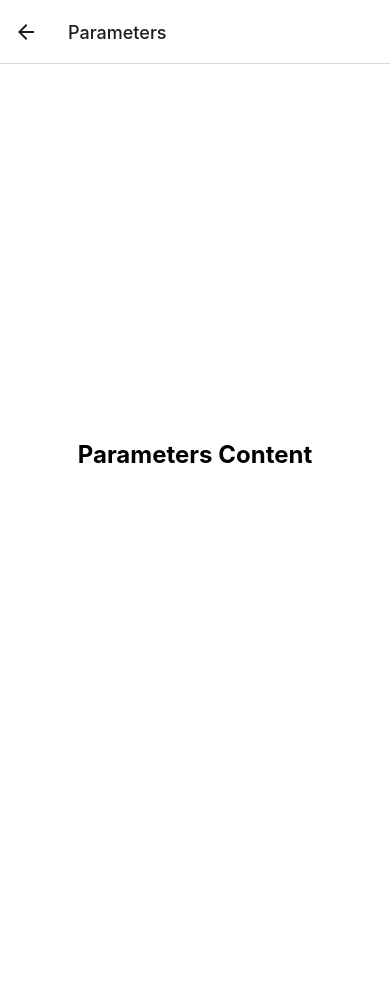
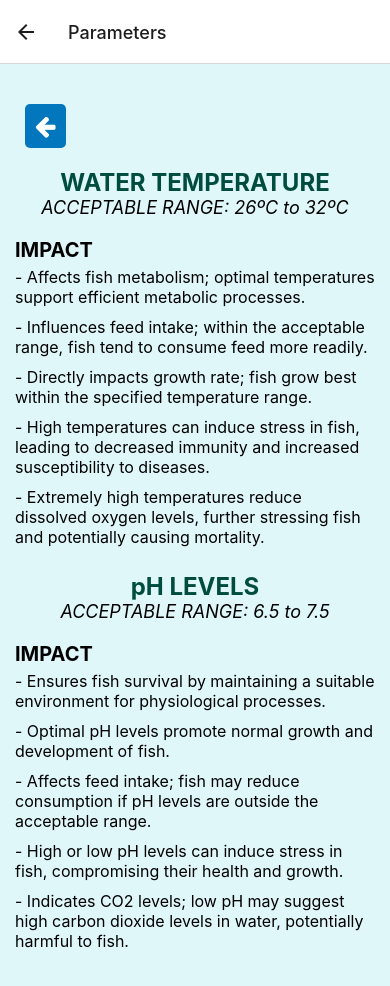
Before and after one commit to airaamarie/Capstone, a React Native app: screen /Parameters in a window 390 px wide. Shown: the top 986 px of the page. Before the commit the page ends 844 px from the top, so only its background shows below. Built offline with nearby package versions, Linux system fonts and the light colour scheme.

Commit message:
update parameters

```diff
--- a/comp/Login/login.js
+++ b/comp/Login/login.js
@@ -9,53 +9,70 @@ export default class SignIn extends Component {
     this.state = {
       u_name: '',
       u_pass: '',
+      check_textInputChange: false,
       secureTextEntry: true,
-      u_nameError: false,
-      u_passError: false,
+      u_nameError: false, // State for tracking username field error
+      u_passError: false, // State for tracking password field error
     };
   }
 
   InsertRecord = () => {
-    const { u_name, u_pass } = this.state;
+    var userName = this.state.u_name;
+    var userPass = this.state.u_pass;
 
-    // Check if required fields are empty
-    if (u_name.length === 0 || u_pass.length === 0) {
+    if (userName.length === 0 || userPass.length === 0) {
+      // Update error states to display error messages
       this.setState({
-        u_nameError: u_name.length === 0,
-        u_passError: u_pass.length === 0,
-      });
+        u_nameError: userName.length === 0,
+        u_passError: userPass.length === 0,
+      });n
       alert("Required Field Is Missing!!!");
     } else {
-      const APIURL = "http://192.168.1.8/CAPSTONE/api/login.php";
-      const headers = {
+      var APIURL = "http://192.168.100.21/CAPSTONE/api/login.php";
+
+      var headers = {
         'Accept': 'application/json',
         'Content-Type': 'application/json'
       };
-      const Data = { u_name, u_pass };
+
+      var Data = {
+        u_name: this.state.u_name,
+        u_pass: this.state.u_pass
+      };
+
+      console.log("Sending request to:", APIURL);
+      console.log("Request data:", Data);
 
       fetch(APIURL, {
         method: 'POST',
         headers: headers,
         body: JSON.stringify(Data)
       })
-      .then(response => {
-        if (!response.ok) throw new Error('Network response was not ok');
+      .then((response) => {
+        if (!response.ok) {
+          throw new Error('Network response was not ok');
+        }
         return response.json();
       })
-      .then(responseJson => {
+      .then((responseJson) => {
+        console.log("Parsed response:", responseJson);
         alert(responseJson.Message);
         if (responseJson.Message === "Logging in!!") {
           this.props.navigation.navigate("Home");
         }
       })
-      .catch(error => {
+      .catch((error) => {
+        console.error("ERROR FOUND:", error);
         alert("Error Occurred: " + error.message);
       });
     }
   }
 
-  updateSecureTextEntry = () => {
-    this.setState({ secureTextEntry: !this.state.secureTextEntry });
+  updateSecureTextEntry() {
+    this.setState({
+      ...this.state,
+      secureTextEntry: !this.state.secureTextEntry
+    });
   }
 
   render() {
@@ -67,25 +84,27 @@ export default class SignIn extends Component {
           <Text style={styles.label}>Username</Text>
           <TextInput
             placeholder="Enter your Username"
-            placeholderTextColor="#7F7F7F"
+            placeholderTextColor="#ccc"
             style={[styles.input, this.state.u_nameError && styles.errorInput]}
             onChangeText={u_name => this.setState({ u_name, u_nameError: false })}
-            accessibilityLabel="Username Input"
           />
-          {this.state.u_nameError && <Text style={styles.errorMessage}>Please enter your username</Text>}
+          {this.state.u_nameError && <Text style={styles.errorMessage}>Please enter your email or phone number</Text>}
 
           <Text style={styles.label}>Password</Text>
           <View style={[styles.passwordContainer, this.state.u_passError && styles.errorInput]}>
             <TextInput
               placeholder="Enter your password"
-              placeholderTextColor="#7F7F7F"
+              placeholderTextColor="#ccc"
               style={styles.passwordInput}
               secureTextEntry={this.state.secureTextEntry}
               onChangeText={u_pass => this.setState({ u_pass, u_passError: false })}
-              accessibilityLabel="Password Input"
             />
-            <TouchableOpacity onPress={this.updateSecureTextEntry} style={styles.icon}>
-              <Feather name={this.state.secureTextEntry ? "eye-off" : "eye"} color={this.state.secureTextEntry ? "#7F7F7F" : "#004d40"} size={20} />
+            <TouchableOpacity onPress={() => this.updateSecureTextEntry()} style={styles.icon}>
+              {this.state.secureTextEntry ? (
+                <Feather name="eye-off" color="grey" size={20} />
+              ) : (
+                <Feather name="eye" color="black" size={20} />
+              )}
             </TouchableOpacity>
           </View>
           {this.state.u_passError && <Text style={styles.errorMessage}>Please enter your password</Text>}
--- a/comp/guide/parameters.js
+++ b/comp/guide/parameters.js
@@ -1,25 +1,119 @@
-// Parameters.js
 import React from 'react';
-import { View, Text, StyleSheet } from 'react-native';
+import { View, Text, StyleSheet, ScrollView, SafeAreaView, TouchableOpacity } from 'react-native';
+import Icon from 'react-native-vector-icons/FontAwesome';
 
-const Parameters = () => {
+const Parameters = ({ navigation }) => {
   return (
-    <View style={styles.container}>
-      <Text style={styles.text}>Parameters Content</Text>
-    </View>
+    <SafeAreaView style={styles.container}>
+      <ScrollView contentContainerStyle={styles.scrollContainer}>
+        <View style={styles.headerWrapper}>
+          <TouchableOpacity onPress={() => navigation.goBack()} style={styles.backButton}>
+            <Icon name="arrow-left" size={24} color="#fff" />
+          </TouchableOpacity>
+        </View>
+
+        <View style={styles.section}>
+          <Text style={[styles.heading, styles.centerText]}>WATER TEMPERATURE</Text>
+          <Text style={styles.subHeading}>ACCEPTABLE RANGE: 26ºC to 32ºC</Text>
+          <Text style={styles.impact}>IMPACT</Text>
+          <Text style={styles.content}>
+            - Affects fish metabolism; optimal temperatures support efficient metabolic processes.
+          </Text>
+          <Text style={styles.content}>
+            - Influences feed intake; within the acceptable range, fish tend to consume feed more readily.
+          </Text>
+          <Text style={styles.content}>
+            - Directly impacts growth rate; fish grow best within the specified temperature range.
+          </Text>
+          <Text style={styles.content}>
+            - High temperatures can induce stress in fish, leading to decreased immunity and increased susceptibility to diseases.
+          </Text>
+          <Text style={styles.content}>
+            - Extremely high temperatures reduce dissolved oxygen levels, further stressing fish and potentially causing mortality.
+          </Text>
+        </View>
+
+        <View style={styles.section}>
+          <Text style={[styles.heading, styles.centerText]}>pH LEVELS</Text>
+          <Text style={styles.subHeading}>ACCEPTABLE RANGE: 6.5 to 7.5</Text>
+          <Text style={styles.impact}>IMPACT</Text>
+          <Text style={styles.content}>
+            - Ensures fish survival by maintaining a suitable environment for physiological processes.
+          </Text>
+          <Text style={styles.content}>
+            - Optimal pH levels promote normal growth and development of fish.
+          </Text>
+          <Text style={styles.content}>
+            - Affects feed intake; fish may reduce consumption if pH levels are outside the acceptable range.
+          </Text>
+          <Text style={styles.content}>
+            - High or low pH levels can induce stress in fish, compromising their health and growth.
+          </Text>
+          <Text style={styles.content}>
+            - Indicates CO2 levels; low pH may suggest high carbon dioxide levels in water, potentially harmful to fish.
+          </Text>
+        </View>
+      </ScrollView>
+    </SafeAreaView>
   );
 };
 
 const styles = StyleSheet.create({
   container: {
     flex: 1,
-    justifyContent: 'center',
+    backgroundColor: '#e0f7fa',
+    paddingTop: 20,
+  },
+  scrollContainer: {
+    flexGrow: 1,
+    paddingHorizontal: 15,
+    paddingBottom: 20,
+  },
+  headerWrapper: {
+    width: '100%',
+    position: 'relative',
+    paddingVertical: 20,
+    paddingHorizontal: 10,
+    flexDirection: 'row',
     alignItems: 'center',
-    backgroundColor: '#fff',
   },
-  text: {
+  backButton: {
+    backgroundColor: '#0277bd',
+    padding: 10,
+    borderRadius: 5,
+  },
+  title: {
+    flex: 1,
+    fontSize: 28,
+    fontWeight: 'bold',
+    color: '#004d40',
+    textAlign: 'center',
+  },
+  section: {
+    marginBottom: 20,
+  },
+  heading: {
     fontSize: 24,
     fontWeight: 'bold',
+    color: '#004d40',
+  },
+  subHeading: {
+    fontSize: 18,
+    fontStyle: 'italic',
+    marginBottom: 10,
+    textAlign: 'center',
+  },
+  impact: {
+    fontSize: 20,
+    fontWeight: 'bold',
+    marginTop: 10,
+  },
+  content: {
+    fontSize: 16,
+    marginVertical: 5,
+  },
+  centerText: {
+    textAlign: 'center',
   },
 });
 
```
